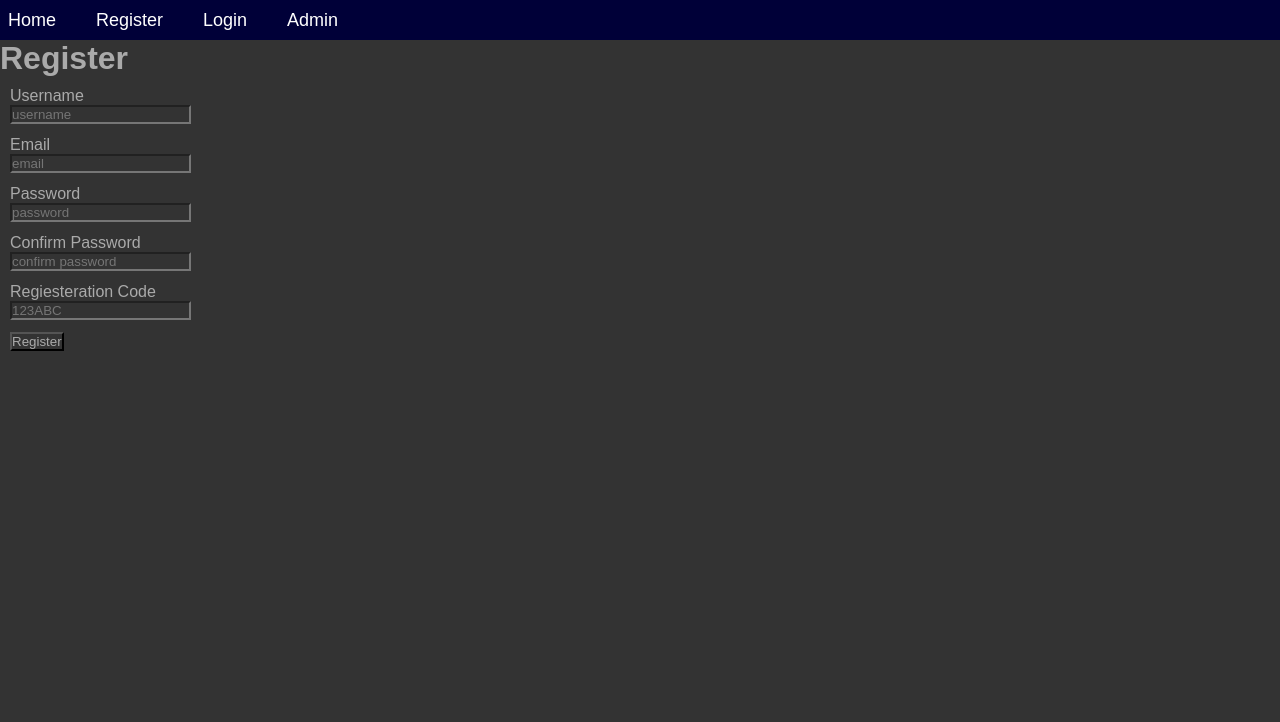
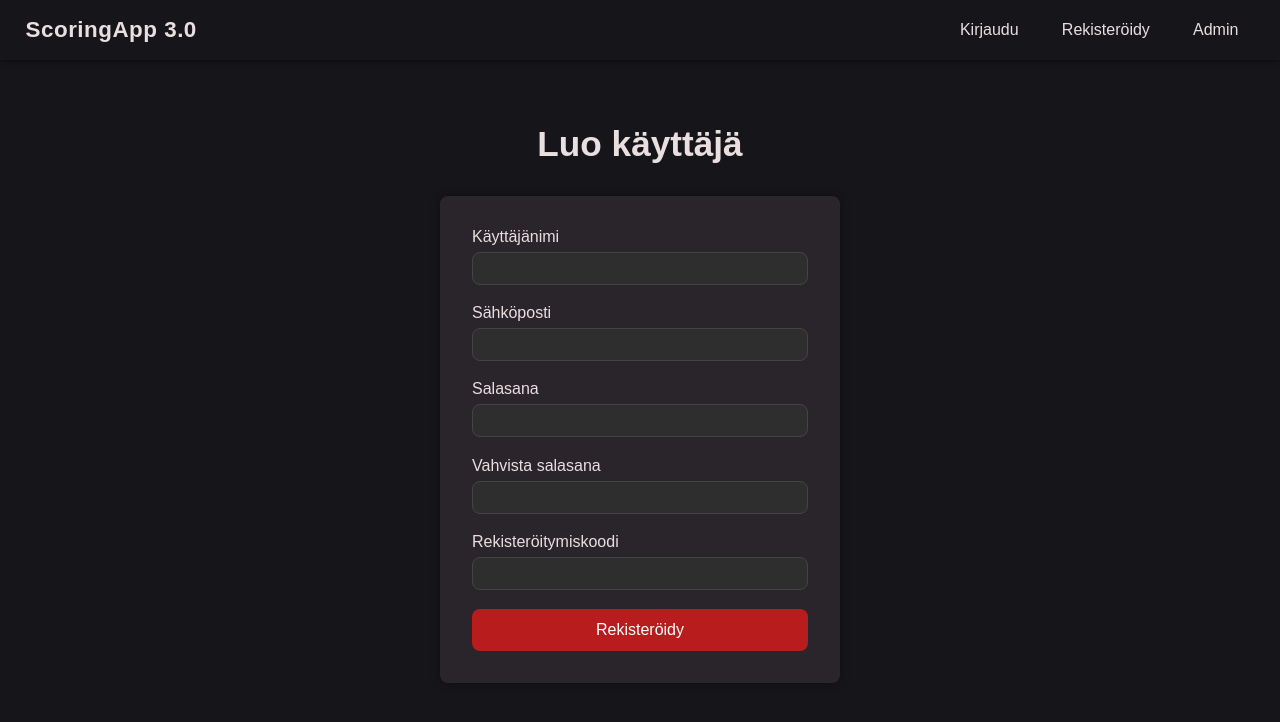
Before and after one commit to Joona374/scoring-app-3, a React (Vite) app in the folder scoring-frontend/: page /register in a window 1280 px wide. Shown: the top 722 px of the page. Built offline with nearby package versions, Linux system fonts and the light colour scheme; no server answers.

Commit message:
WIP: Updading the UI

```diff
--- /dev/null
+++ b/scoring-frontend/src/components/FormStyles.css
@@ -0,0 +1,162 @@
+.auth-page {
+  display: flex;
+  flex-direction: column;
+  align-items: center;
+  padding: 4rem 1rem;
+  min-height: calc(100vh - 60px);
+  background-color: var(--bg-color);
+  color: var(--text-color);
+}
+
+.auth-page h1 {
+  font-size: 2.2rem;
+  margin-bottom: 2rem;
+}
+
+.auth-form {
+  background-color: var(--card-bg);
+  padding: 2rem;
+  border-radius: var(--radius);
+  box-shadow: 0 0 10px rgba(0, 0, 0, 0.4);
+  max-width: 400px;
+  width: 100%;
+}
+
+.auth-form label {
+  display: block;
+  margin-bottom: 6px;
+  font-weight: 500;
+  color: var(--text-color);
+}
+
+.auth-form input {
+  width: 100%;
+  padding: 0.5rem;
+  margin-bottom: 1.2rem;
+  border: 1px solid #444;
+  border-radius: var(--radius);
+  background-color: #2e2e2e;
+  color: var(--text-color);
+}
+
+.auth-form input:focus {
+  outline: none;
+  border-color: var(--accent-color);
+}
+
+.auth-form button {
+  /* same as login/register */
+  width: 100%;
+  padding: 0.75rem;
+  font-size: 1rem;
+  cursor: pointer;
+  border-radius: var(--radius);
+  background-color: var(--accent-color);
+  color: white;
+  border: none;
+  transition: background-color 0.2s ease;
+}
+
+.auth-form button:hover {
+  background-color: #991b1b;
+}
+
+.error {
+  color: #f87171;
+  margin-top: 1rem;
+  text-align: center;
+}
+
+.info-text {
+  margin-bottom: 1.5rem;
+  color: var(--muted-text);
+  font-size: 1rem;
+  text-align: center;
+}
+
+.success-message {
+  background-color: #144620;
+  color: #a3d9a5;
+  padding: 1rem;
+  border-radius: var(--radius);
+  margin-top: 1rem;
+  text-align: center;
+  font-weight: 600;
+  font-size: 1.1rem;
+}
+
+.success {
+  margin-top: 1rem;
+  color: #4ade80;
+  font-weight: 600;
+}
+
+.join-code-container {
+  margin-top: 1.5rem;
+  text-align: center;
+}
+
+.join-code-box {
+  display: flex;
+  justify-content: center;
+  gap: 0.5rem;
+  margin-top: 0.5rem;
+  max-width: 250px;
+  margin-left: auto;
+  margin-right: auto;
+}
+
+.join-code-box input {
+  flex-grow: 1;
+  padding: 0.5rem 1rem;
+  text-align: center;
+  font-size: 1.2rem;
+  border-radius: var(--radius);
+  border: 2px solid var(--accent-color);
+  background-color: var(--card-bg);
+  color: var(--text-color);
+  user-select: all;
+  max-width: 130px;
+}
+
+.join-code-box input:focus {
+  outline: none;
+  border-color: #4ade80; /* bright green on focus */
+  background-color: #1f2a1f;
+}
+
+.copy-button {
+  background-color: var(--accent-color);
+  color: white;
+  border: none;
+  border-radius: var(--radius);
+  padding: 0.5rem 1rem;
+  font-weight: 600;
+  cursor: pointer;
+  transition: background-color 0.2s ease;
+}
+
+.copy-button:hover {
+  background-color: #991b1b; /* darker red on hover */
+}
+
+.copy-feedback {
+  margin-top: 0.5rem;
+  color: #4ade80; /* green */
+  font-weight: 600;
+}
+
+.auth-form select {
+  width: 100%;
+  padding: 0.5rem;
+  border-radius: var(--radius);
+  background-color: #2e2e2e;
+  color: var(--text-color);
+  border: 1px solid #444;
+  margin-bottom: 1.2rem;
+}
+
+.auth-form select:focus {
+  outline: none;
+  border-color: var(--accent-color);
+}
--- a/scoring-frontend/src/components/navbar/Navbar.css
+++ b/scoring-frontend/src/components/navbar/Navbar.css
@@ -1,27 +1,57 @@
+nav {
+  box-shadow: 0 1px 5px rgba(0, 0, 0, 0.5);
+  backdrop-filter: blur(4px);
+  background-color: var(--bg-color);
+  padding: 0 2rem 0 1rem;
+  height: 60px;
+  display: flex;
+  align-items: center;
+  justify-content: space-between;
+  position: sticky;
+  top: 0;
+  z-index: 1000;
+}
+
+.navbar-left {
+  font-weight: 700;
+  color: var(--text-color);
+  letter-spacing: 0.5px;
+  display: flex;
+  align-items: center;
+}
+
+.navbar-left a {
+    font-size: 1.4rem;
+}
+
+.navbar-right {
+  display: flex;
+  align-items: center;
+  gap: 1rem;
+}
+
 ul {
-    display: flex;
-    list-style: none;
-    padding: 0;
-    margin: 0;
-    height: 40px;
-    background-color: rgb(0, 0, 56);
-    padding-left: 8px;
+  list-style: none;
+  display: flex;
+  gap: 1.5rem;
+  margin: 0;
+  padding: 0;
 }
 
 li {
-    margin-right: 40px;
-    display: flex;
-    align-items: center;
-    height: 100%;
-    background-color: inherit;
-
+  display: flex;
+  align-items: center;
 }
 
 a {
-    color: #fff;
-    display: block;
-    font-size: 18px;
-    text-decoration: none;
-    background-color: inherit;
+  color: var(--text-color);
+  text-decoration: none;
+  font-size: 1rem;
+  padding: 0.4rem 0.6rem;
+  border-radius: 4px;
+  transition: background-color 0.2s ease;
+}
 
+a:hover {
+  background-color: rgba(255, 255, 255, 0.1);
 }
--- a/scoring-frontend/src/components/navbar/Navbar.jsx
+++ b/scoring-frontend/src/components/navbar/Navbar.jsx
@@ -8,20 +8,23 @@ export default function Navbar() {
 
   return (
     <nav>
+      <div className="navbar-left">
+        <Link to="/" style={{ color: "inherit", textDecoration: "none" }}>
+          ScoringApp 3.0
+        </Link>
+      </div>
+
+      <div className="navbar-right">
         <ul>
-        <li>
-          <Link to="/">Home</Link>
-        </li>
           {!isLoggedIn ? (
             <>
-            {" "}
               <li>
-              <Link to="/register">Register</Link>
+                <Link to="/login">Kirjaudu</Link>
               </li>
               <li>
-              <Link to="/login">Login</Link>
+                <Link to="/register">Rekisteröidy</Link>
               </li>
-            {/* TODO: PROTECT THIS IN PROD */}
+
               <li>
                 <Link to="/admin">Admin</Link>
               </li>
@@ -32,19 +35,19 @@ export default function Navbar() {
                 <Link to="/dashboard">Dashboard</Link>
               </li>
               <li>
-              <Link to="/create-team">Create a Team</Link>
+                <Link to="/create-team">Luo joukkue</Link>
               </li>
               <li>
-              <Link to="/create-player">Create a Player</Link>
+                <Link to="/create-player">Luo pelaaja</Link>
               </li>
               <li>
-              <Link to="/create-game">Create a Game</Link>
+                <Link to="/create-game">Luo ottelu</Link>
               </li>
               <li>
-              <Link to="/tagging">Tagging</Link>
+                <Link to="/tagging">Merkintä</Link>
               </li>
               <li>
-              <Link to="/excel-test">Excel Test</Link>
+                <Link to="/excel-test">Excel-testi</Link>
               </li>
               <li>
                 <Link to="/admin">Admin</Link>
@@ -52,6 +55,7 @@ export default function Navbar() {
             </>
           )}
         </ul>
+      </div>
     </nav>
   );
 }
--- a/scoring-frontend/src/pages/CreatePlayer/CreatePlayer.jsx
+++ b/scoring-frontend/src/pages/CreatePlayer/CreatePlayer.jsx
@@ -1,4 +1,5 @@
 import { useState } from "react";
+import "../../components/FormStyles.css";
 
 const BACKEND_URL = import.meta.env.VITE_BACKEND_URL;
 
@@ -6,12 +7,18 @@ export default function CreatePlayer() {
   const [firstName, setFirstName] = useState("");
   const [lastName, setLastName] = useState("");
   const [position, setPosition] = useState("");
+  const [statusMessage, setStatusMessage] = useState("");
+  const [isSuccess, setIsSuccess] = useState(false);
 
   const handleSubmit = async (event) => {
     event.preventDefault();
-    console.log("Create player");
-    console.log(firstName, lastName, position);
-    if (position === "") return;
+    setStatusMessage("");
+
+    if (position === "") {
+      setStatusMessage("Valitse pelipaikka.");
+      setIsSuccess(false);
+      return;
+    }
 
     const token = sessionStorage.getItem("jwt_token");
 
@@ -31,46 +38,56 @@ export default function CreatePlayer() {
 
       if (!response.ok) {
         const errorBody = await response.json();
-        console.log("Error creating player");
         console.error(errorBody);
+        setStatusMessage(errorBody.detail || "Pelaajan luominen epäonnistui.");
+        setIsSuccess(false);
+        return;
       }
 
       const data = await response.json();
       console.log(data);
-      alert("Player created successfully");
+      setStatusMessage("Pelaaja luotu onnistuneesti!");
+      setIsSuccess(true);
+      setFirstName("");
+      setLastName("");
+      setPosition("");
     } catch (err) {
-      console.log("Error creating player");
-      console.log(err);
-      return;
+      console.error(err);
+      setStatusMessage("Virhe palvelinyhteydessä.");
+      setIsSuccess(false);
     }
   };
 
   return (
-    <div>
-      <h1>Create Player</h1>
-      <form onSubmit={handleSubmit}>
-        <label htmlFor="first-name">First Name</label>
+    <div className="auth-page">
+      <h1>Luo pelaaja</h1>
+      <form className="auth-form" onSubmit={handleSubmit}>
+        <label htmlFor="first-name">Etunimi</label>
         <input
           type="text"
           id="first-name"
-          placeholder="First name"
+          placeholder="Etunimi"
           value={firstName}
           onChange={(e) => setFirstName(e.target.value)}
+          required
         />
-        <label htmlFor="last-name">Last Name</label>
+
+        <label htmlFor="last-name">Sukunimi</label>
         <input
           type="text"
           id="last-name"
-          placeholder="Last name"
+          placeholder="Sukunimi"
           value={lastName}
           onChange={(e) => setLastName(e.target.value)}
+          required
         />
-        <label htmlFor="position">Position</label>
+
+        <label htmlFor="position">Pelipaikka</label>
         <select
-          name="position"
           id="position"
           value={position}
           onChange={(e) => setPosition(e.target.value)}
+          required
         >
           <option value="" disabled>
             -- Valitse pelipaikka --
@@ -79,8 +96,13 @@ export default function CreatePlayer() {
           <option value="Puolustaja">Puolustaja</option>
           <option value="Maalivahti">Maalivahti</option>
         </select>
-        <button>Create Player</button>
+
+        <button type="submit">Luo pelaaja</button>
       </form>
+
+      {statusMessage && (
+        <p className={isSuccess ? "success" : "error"}>{statusMessage}</p>
+      )}
     </div>
   );
 }
--- a/scoring-frontend/src/pages/CreateTeam/CreateTeam.jsx
+++ b/scoring-frontend/src/pages/CreateTeam/CreateTeam.jsx
@@ -1,14 +1,19 @@
 import { useState } from "react";
+import "../../components/FormStyles.css";
 
 const BACKEND_URL = import.meta.env.VITE_BACKEND_URL;
 
 export default function CreateTeam() {
   const [teamName, setTeamName] = useState("");
   const [errorMsg, setErrorMsg] = useState("");
+  const [joinCode, setJoinCode] = useState("");
+  const [copied, setCopied] = useState(false);
 
   const handleSubmit = async (event) => {
+    event.preventDefault();
     setErrorMsg("");
-    event.preventDefault();
+    setJoinCode("");
+    setCopied(false);
 
     const token = sessionStorage.getItem("jwt_token");
 
@@ -29,26 +34,70 @@ export default function CreateTeam() {
       }
 
       const data = await response.json();
-      console.log(data);
-      setErrorMsg(`Team JOIN code: ${data.code_for_team}`);
+      setJoinCode(data.code_for_team); // store code
     } catch (err) {
       setErrorMsg(err.message);
     }
   };
 
+  const copyToClipboard = () => {
+    navigator.clipboard.writeText(joinCode).then(() => {
+      setCopied(true);
+      setTimeout(() => setCopied(false), 2000);
+    });
+  };
+
   return (
-    <div className="create-team-page">
-      <h1>Create Team</h1>
-      <form onSubmit={handleSubmit}>
+    <div className="auth-page">
+      <h1>Luo joukkue</h1>
+      <p className="info-text">
+        {" "}
+        Olet rekisteröimässä perustajakäyttäjää. <br />
+        Luo joukkue ja kutsu muut valmentajat liittymään koodilla.
+      </p>
+      <form className="auth-form" onSubmit={handleSubmit}>
+        <label htmlFor="teamName">Joukkueen nimi</label>
         <input
-          required
+          id="teamName"
           type="text"
+          placeholder="Anna joukkueen nimi"
           value={teamName}
           onChange={(e) => setTeamName(e.target.value)}
+          required
         />
-        <button>Send</button>
+        <button type="submit">Luo joukkue</button>
       </form>
-      {errorMsg && <p className="error">{errorMsg}</p>}
+
+      {errorMsg && (
+        <p className="error">
+          Joukkueen luonti epäonnistui. Oletko jo luonut joukkueen?
+        </p>
+      )}
+
+      {joinCode && (
+        <div className="join-code-container">
+          <label htmlFor="joinCode">
+            Liittymiskoodi. Jaa tämä joukkueen muille valmentajille.
+          </label>
+          <div className="join-code-box">
+            <input
+              id="joinCode"
+              type="text"
+              value={joinCode}
+              readOnly
+              onFocus={(e) => e.target.select()}
+            />
+            <button
+              onClick={copyToClipboard}
+              className="copy-button"
+              type="button"
+            >
+              Kopioi koodi
+            </button>
+          </div>
+          {copied && <p className="copy-feedback">Kopioitu!</p>}
+        </div>
+      )}
     </div>
   );
 }
--- a/scoring-frontend/src/pages/Home/Home.jsx
+++ b/scoring-frontend/src/pages/Home/Home.jsx
@@ -1,35 +1,39 @@
 import { Link } from "react-router-dom";
-import "./Home.css";
 import { useContext } from "react";
 import AuthContext from "../../auth/AuthContext";
+import "./Home.css";
 
 export default function Home() {
   const { isLoggedIn, logout } = useContext(AuthContext);
+
   return (
-    <div>
+    <div className="home-hero-container">
+      <h1>Seuraa. Analysoi. Voita.</h1>
+      <p>
+        Moderni valmennustyökalu, joka auttaa muuttamaan datan paremmiksi
+        päätöksiksi – helposti ja nopeasti.
+      </p>
+      <div className="home-hero-buttons">
         {!isLoggedIn ? (
           <>
-          <h1>Welcome coach!</h1>
-          <div className="home-buttons">
-            <Link to="/login" className="home-button">
-              Login
+            <Link to="/register" className="hero-button primary">
+              Luo käyttäjä
             </Link>
-            <Link to="/register" className="home-button">
-              Register
+            <Link to="/login" className="hero-button secondary">
+              Kirjaudu sisään
             </Link>
-          </div>
           </>
         ) : (
           <>
-          <h1>Welcome Back!</h1>
-          <Link to="/dashboard" className="home-button">
-            Dashboard
+            <Link to="/dashboard" className="hero-button primary">
+              Siirry sovellukseen
             </Link>
-          <button onClick={logout} className="home-button">
-            Logout
+            <button onClick={logout} className="hero-button secondary">
+              Kirjaudu ulos
             </button>
           </>
         )}
       </div>
+    </div>
   );
 }
--- a/scoring-frontend/src/pages/Login/Login.jsx
+++ b/scoring-frontend/src/pages/Login/Login.jsx
@@ -1,6 +1,7 @@
 import { useState, useContext } from "react";
 import { useNavigate } from "react-router-dom";
 import AuthContext from "../../auth/AuthContext";
+import "../../components/FormStyles.css";
 
 const BACKEND_URL = import.meta.env.VITE_BACKEND_URL;
 
@@ -39,30 +40,28 @@ export default function Login() {
   };
 
   return (
-    <div>
-      <h1>Login</h1>
-      <form onSubmit={handleSubmit}>
-        <label htmlFor="user">Username of Email</label>
+    <div className="auth-page">
+      <h1>Kirjaudu sisään</h1>
+      <form className="auth-form" onSubmit={handleSubmit}>
+        <label htmlFor="user">Käyttäjätunnus tai sähköposti</label>
         <input
           required
           type="text"
-          placeholder="User"
           id="user"
           value={user}
           onChange={(e) => setUser(e.target.value)}
         />
-        <label htmlFor="password">Password</label>
+        <label htmlFor="password">Salasana</label>
         <input
           required
           type="password"
-          placeholder="Password"
           id="password"
           value={password}
           onChange={(e) => setPassword(e.target.value)}
         />
-        <button type="submit">Login</button>
+        <button type="submit">Kirjaudu</button>
       </form>
-      {errorMsg && <p>{errorMsg}</p>}
+      {errorMsg && <p className="error">{errorMsg}</p>}
     </div>
   );
 }
--- a/scoring-frontend/src/pages/Register/Register.jsx
+++ b/scoring-frontend/src/pages/Register/Register.jsx
@@ -1,5 +1,5 @@
 import { useState, useContext } from "react";
-import "./Register.css";
+import "../../components/FormStyles.css";
 import { useNavigate } from "react-router-dom";
 import AuthContext from "../../auth/AuthContext";
 
@@ -91,57 +91,50 @@ export default function Register() {
   };
 
   return (
-    <div className="register-page">
-      <h1>Register</h1>
-
-      <form onSubmit={handleSubmit}>
-        <label htmlFor="username">Username</label>
+    <div className="auth-page">
+      <h1>Luo käyttäjä</h1>
+      <form className="auth-form" onSubmit={handleSubmit}>
+        <label htmlFor="username">Käyttäjänimi</label>
         <input
           required
           type="text"
           id="username"
-          placeholder="username"
           value={username}
           onChange={(e) => setUsername(e.target.value)}
         />
-        <label htmlFor="email">Email</label>
+        <label htmlFor="email">Sähköposti</label>
         <input
           required
           type="email"
           id="email"
-          placeholder="email"
           value={email}
           onChange={(e) => setEmail(e.target.value)}
         />
-        <label htmlFor="password">Password</label>
+        <label htmlFor="password">Salasana</label>
         <input
           required
           type="password"
           id="password"
-          placeholder="password"
           value={password}
           onChange={(e) => setPassword(e.target.value)}
         />
-        <label htmlFor="confirm">Confirm Password</label>
+        <label htmlFor="confirm">Vahvista salasana</label>
         <input
           required
           type="password"
           id="confirm"
-          placeholder="confirm password"
           value={confirm}
           onChange={(e) => setConfirm(e.target.value)}
         />
-        <label htmlFor="code">Regiesteration Code</label>
+        <label htmlFor="code">Rekisteröitymiskoodi</label>
         <input
           type="text"
           id="code"
-          placeholder="123ABC"
-          minLength="6"
-          maxLength="6"
           value={code}
+          maxLength={6}
           onChange={(e) => setCode(e.target.value)}
         />
-        <button type="submit">Register</button>
+        <button type="submit">Rekisteröidy</button>
       </form>
       {errorMsg && <p className="error">{errorMsg}</p>}
     </div>
--- a/scoring-frontend/src/styles/index.css
+++ b/scoring-frontend/src/styles/index.css
@@ -1,13 +1,25 @@
+    :root {
+  --main-color: #eadfdf;
+  --accent-color: #b91c1c;
+  --bg-color: #161519;
+  --text-color: #eadfdf;
+  --card-bg: #2a252b;
+  --muted-text: #bebaba;
+
+  --font-family: 'Segoe UI', sans-serif;
+  --radius: 8px;
+    }
+
 * {
   box-sizing: border-box;
   margin: 0;
   padding: 0;
   font-family: Arial, sans-serif;
-  background-color: #333;
-  color: #aaa;
 }
 
 html, body, #root {
   height: 100%;
   margin: 0;
+  background-color: var(--bg-color);
+  color: var(--text-color);
 }
```
Also changed, not shown: scoring-frontend/src/pages/Home/Home.css (+62 -18 lines), 1 other file (tests, documents, lock files or other folders). Lines whose indentation alone changed are shown as unchanged.
